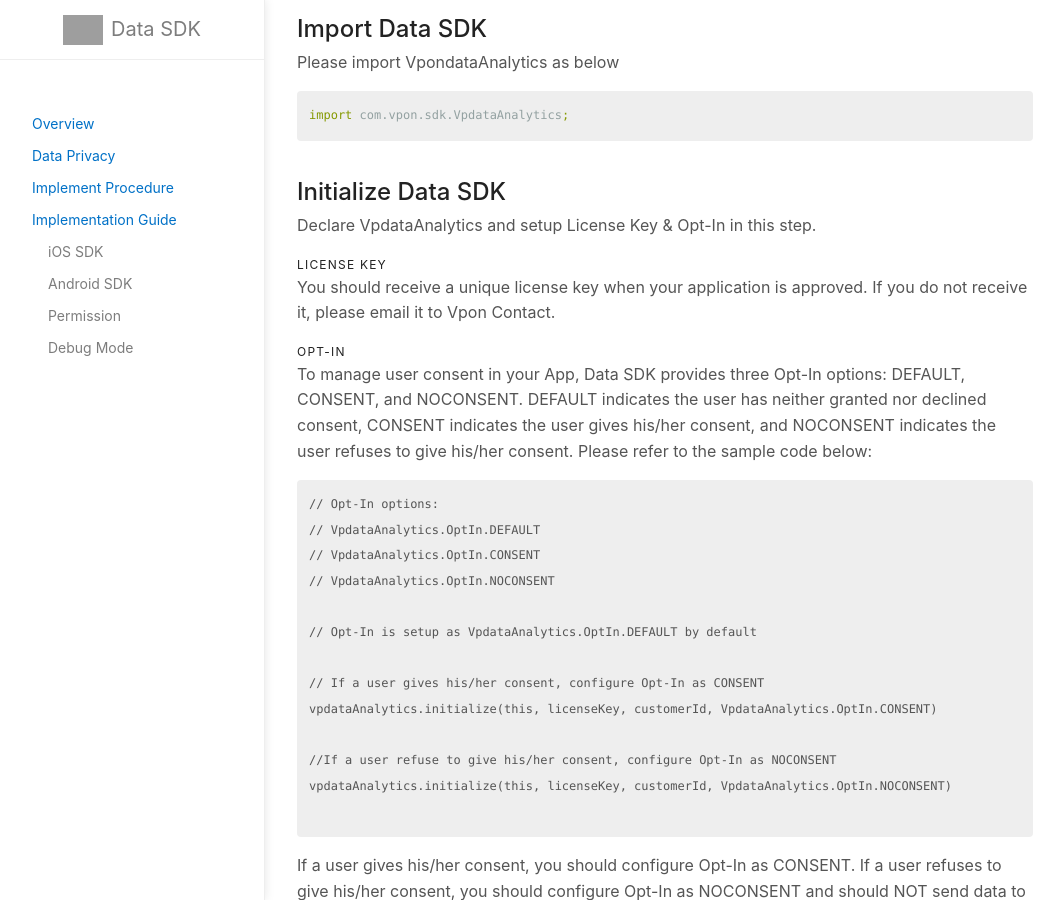
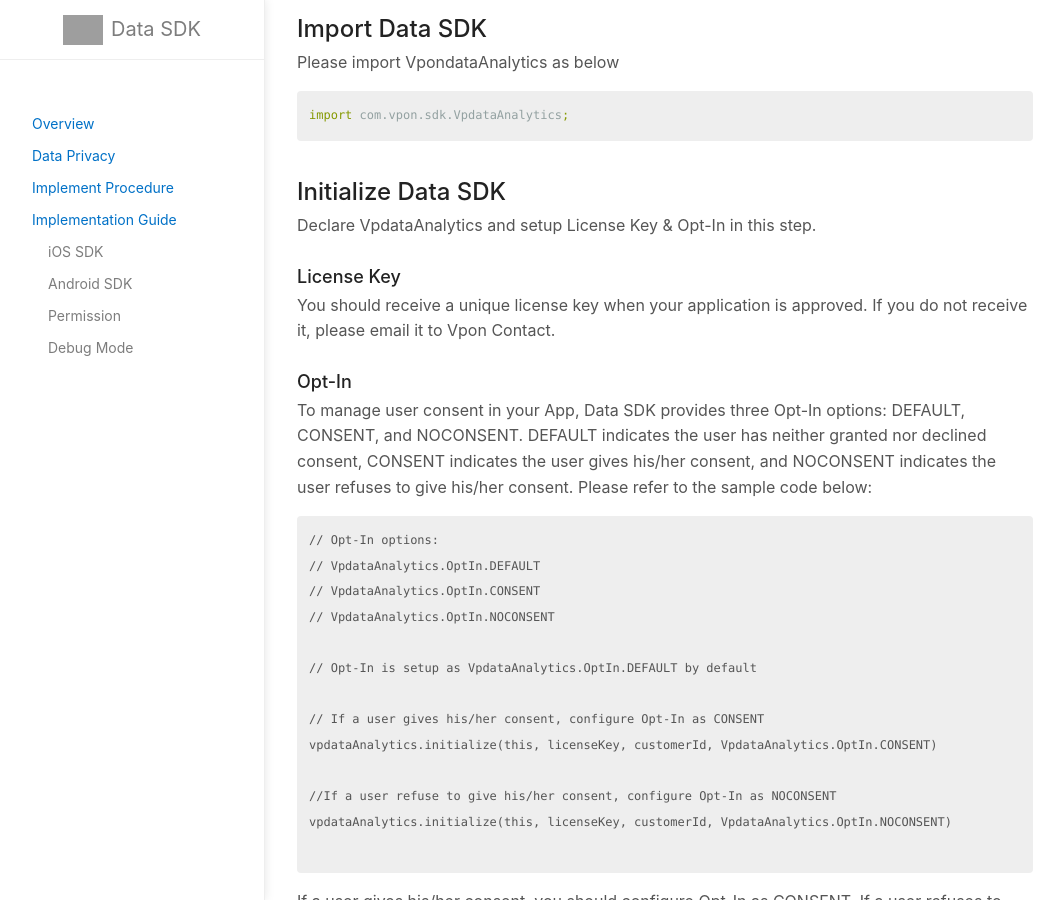
Before and after one commit to vpon-data/data-sdk, a Jekyll site: the page built from docs/Android.md, in a window 1280 px wide and 900 px high, scrolled down 1222 px. Shown: the whole window, without its empty margins (107-1171 px from the left). Built offline with Jekyll 4.4.1, drawn with Linux system fonts in a browser that asks for light colours; grey boxes are pictures that could not be loaded.

````diff
--- a/docs/Android.md
+++ b/docs/Android.md
@@ -67,11 +67,11 @@ import com.vpon.sdk.VpdataAnalytics;
 
 Declare VpdataAnalytics and setup License Key & Opt-In in this step.
 
-#### License Key
+### License Key
 You should receive a unique license key when your application is approved. If you do not receive it, please email it to Vpon Contact.
 
 
-#### Opt-In
+### Opt-In
 To manage user consent in your App, Data SDK provides three Opt-In options: DEFAULT, CONSENT, and NOCONSENT. DEFAULT indicates the user has neither granted nor declined consent, CONSENT indicates the user gives his/her consent, and NOCONSENT indicates the user refuses to give his/her consent. Please refer to the sample code below:
 
 ```
````
